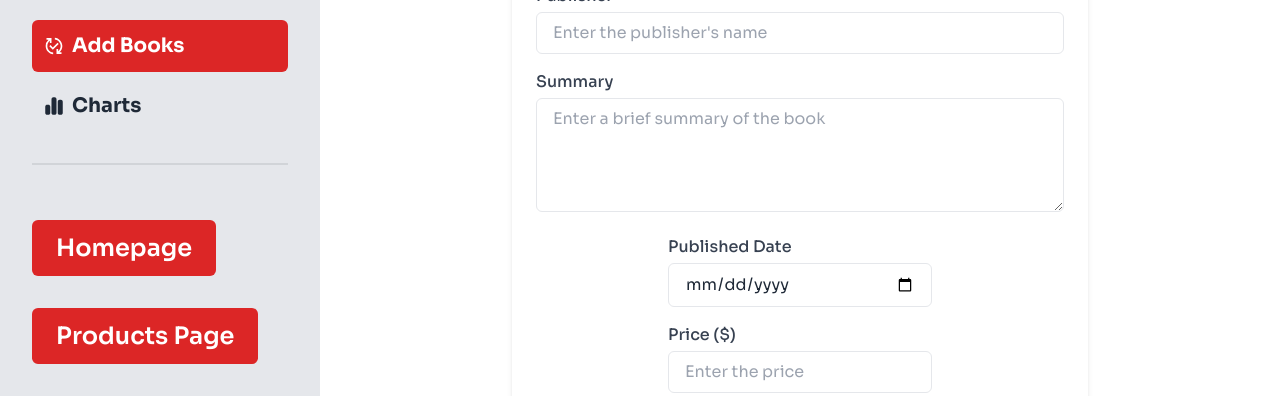
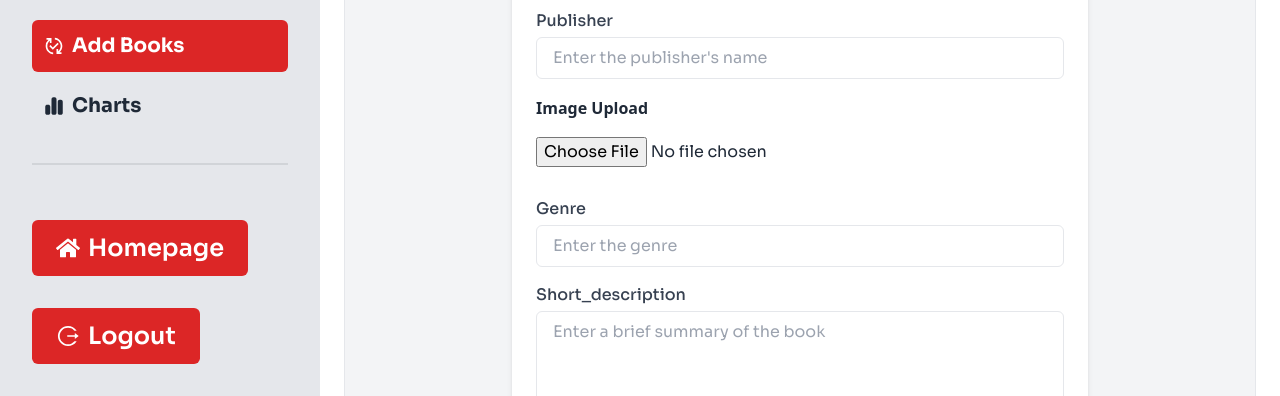
Before and after one commit to Sajjad-Hosan/The-Book-Vault, a React (Vite) app: page /dashboard/addbooks in a window 1280 px wide. Shown: the part 404-800 px from the top of the page. Built offline with nearby package versions, Linux system fonts and the light colour scheme; no server answers.

Commit message:
added books to admin dashbaord

```diff
--- a/src/Dashboard/Dashboard.jsx
+++ b/src/Dashboard/Dashboard.jsx
@@ -8,6 +8,8 @@ import { useDispatch, useSelector } from "react-redux";
 import { useContext, useEffect } from "react";
 import { fetchusers } from "./GetApi/UserSlice";
 import { AuthContext } from "../Providers/AuthProviders";
+import { AiOutlineLogout } from "react-icons/ai";
+
 
 const Dashboard = () => {
   const { logIn, user, loading } = useContext(AuthContext);
@@ -23,7 +25,6 @@ const Dashboard = () => {
 
   // Find email of logged-in user from backend
   const loggedInUser = users.find((u) => u.email === user?.email);
-  console.log(loggedInUser);
 
   return (
     <>
@@ -122,16 +123,16 @@ const Dashboard = () => {
               className="flex gap-2 text-center text-red-600 text-2xl items-center"
               to="/"
             >
-              <button className="mt-6 px-6 py-3 bg-red-600 text-white font-semibold rounded-md hover:bg-red-600 transition">
-                Homepage
+              <button className="mt-6 px-6 py-3 flex items-center gap-2 bg-red-600 text-white font-semibold rounded-md hover:bg-red-600 transition">
+              <FaHome />Homepage
               </button>
             </NavLink>
             <NavLink
               className="flex gap-2 text-center text-red-600 text-2xl items-center"
               to="/"
             >
-              <button className="mt-6 px-6 py-3 bg-red-600 text-white font-semibold rounded-md hover:bg-red-600 transition">
-                Products Page
+              <button className="mt-6 px-6 py-3 bg-red-600 flex items-center gap-2 text-white font-semibold rounded-md hover:bg-red-600 transition">
+              <AiOutlineLogout />Logout
               </button>
             </NavLink>
           </ul>
@@ -205,7 +206,7 @@ const Dashboard = () => {
                 to="/"
               >
                 <button className="mt-6 px-4 py-3 bg-red-600 text-white font-semibold rounded-md hover:bg-red-600 transition">
-                  Products Page
+                  Logout
                 </button>
               </NavLink>
             </ul>
@@ -213,8 +214,8 @@ const Dashboard = () => {
         </div>
 
         {/* Main Content Area */}
-        <div className="flex-1">
-          <Outlet />
+        <div className="flex-1 m-6 rounded-lg border bg-gray-100">
+        <Outlet className=""></Outlet>
         </div>
       </div>
       <ChaportChat></ChaportChat>
--- a/src/Dashboard/GetApi/UserApi.jsx
+++ b/src/Dashboard/GetApi/UserApi.jsx
@@ -1,6 +1,6 @@
 export const getusers = async () => {
     try {
-        const response = await fetch("http://localhost:5000/user");
+        const response = await fetch("https://b9-battle-for-supremacy-server.vercel.app/user");
 
         // Check if the response is OK (status code 200-299)
         if (!response.ok) {
--- a/src/Dashboard/Page/Addbooks.jsx
+++ b/src/Dashboard/Page/Addbooks.jsx
@@ -1,16 +1,98 @@
-import React from "react";
+import axios from "axios";
+import React, { useContext, useState } from "react";
+import { AuthContext } from "../../Providers/AuthProviders";
+import useAxios from "../../Hooks/useAxios";
+import Swal from "sweetalert2";
 
 const Addbooks = () => {
+  const [image, setImage] = useState(null);
+  const [imageUrl, setImageUrl] = useState("");
+  const { user } = useContext(AuthContext);
+  const axiosSecure = useAxios();
+
+  const handleImageUpload = async (e) => {
+    const file = e.target.files[0];
+    setImage(file);
+
+    const formData = new FormData();
+    formData.append("image", file);
+
+    //image upload
+    try {
+      const response = await axios.post(
+        "https://api.imgbb.com/1/upload?key=40e12a0fb8ad7194b0c97ec21a585d32",
+        formData
+      );
+      setImageUrl(response.data.data.url);
+    } catch (error) {
+      console.error("Error uploading image:", error);
+    }
+  };
+
+  //Books added
+  const handleSubmitedBooks = async (e) => {
+    e.preventDefault();
+    const title = e.target.title.value;
+    const publisher = e.target.publisher.value;
+    const short_description = e.target.short_description.value;
+    const author = e.target.author.value;
+    const price = e.target.price.value;
+    const publishing_year = e.target.publishing_year.value;
+    const genre = e.target.genre.value;
+    const email = user?.email;
+    const status = "pending";
+    const rating = 4.5; // Default rating
+    const username = user?.displayName;
+    const userphoto = user?.photoURL;
+
+    // Create book object
+    const newBook = {
+      title,
+      short_description,
+      publisher,
+      cover_pic: imageUrl, // Using uploaded image URL
+      author,
+      price,
+      publishing_year,
+      email,
+      status,
+      username,
+      userphoto,
+      rating,
+      genre,
+    };
+
+    console.log(newBook);
+
+    try {
+      const response = await axiosSecure.post("/addbook", newBook);
+      // If the request was successful, refetch data and show success alert
+      Swal.fire({
+        title: "Added!",
+        text: "Book added successfully.",
+        icon: "success",
+      });
+    } catch (error) {
+      console.error("Error adding book:", error);
+      Swal.fire({
+        icon: "error",
+        title: "Oops!",
+        text: "Can't add this book. It might already be in your cart.",
+      });
+    }
+  };
+
   return (
     <div className="max-w-xl mx-auto p-6 bg-white shadow-md my-8 rounded-lg">
       <h2 className="text-2xl font-semibold mb-6 text-center">Add New Book</h2>
-      <form className="space-y-4">
+      <form onSubmit={handleSubmitedBooks} className="space-y-4">
         {/* Book Name */}
         <div className="w-full md:w-1/2 lg:w-full mx-auto">
           <label className="block text-gray-700 font-medium mb-1">
             Book Name
           </label>
           <input
+            name="title"
             type="text"
             className="w-full px-4 py-2 border rounded-md focus:outline-none focus:ring-2 focus:ring-blue-500"
             placeholder="Enter the book name"
@@ -23,6 +105,7 @@ const Addbooks = () => {
             Writer Name
           </label>
           <input
+            name="author"
             type="text"
             className="w-full px-4 py-2 border rounded-md focus:outline-none focus:ring-2 focus:ring-blue-500"
             placeholder="Enter the writer's name"
@@ -35,18 +118,39 @@ const Addbooks = () => {
             Publisher
           </label>
           <input
+            name="publisher"
             type="text"
             className="w-full px-4 py-2 border rounded-md focus:outline-none focus:ring-2 focus:ring-blue-500"
             placeholder="Enter the publisher's name"
           />
         </div>
-
+        <h6 className="block -mb-3 font-sans text-base antialiased font-semibold leading-relaxed tracking-normal text-blue-gray-900">
+          Image Upload
+        </h6>
+        <div className="relative h-11 w-full min-w-[200px]">
+          <input
+            type="file"
+            accept="image/*"
+            onChange={handleImageUpload}
+            required
+          />
+        </div>
+        <div className="w-full md:w-1/2 lg:w-full mx-auto">
+          <label className="block text-gray-700 font-medium mb-1">Genre</label>
+          <input
+            name="genre"
+            type="text"
+            className="w-full px-4 py-2 border rounded-md focus:outline-none focus:ring-2 focus:ring-blue-500"
+            placeholder="Enter the genre"
+          />
+        </div>
         {/* Summary */}
         <div className="w-full md:w-full lg:w-full mx-auto">
           <label className="block text-gray-700 font-medium mb-1">
-            Summary
+            Short_description
           </label>
           <textarea
+            name="short_description"
             className="w-full px-4 py-2 border rounded-md focus:outline-none focus:ring-2 focus:ring-blue-500"
             rows="4"
             placeholder="Enter a brief summary of the book"
@@ -59,6 +163,7 @@ const Addbooks = () => {
             Published Date
           </label>
           <input
+            name="publishing_year"
             type="date"
             className="w-full px-4 py-2 border rounded-md focus:outline-none focus:ring-2 focus:ring-blue-500"
           />
@@ -70,6 +175,7 @@ const Addbooks = () => {
             Price ($)
           </label>
           <input
+            name="price"
             type="number"
             className="w-full px-4 py-2 border rounded-md focus:outline-none focus:ring-2 focus:ring-blue-500"
             placeholder="Enter the price"
@@ -79,7 +185,7 @@ const Addbooks = () => {
         {/* Submit Button */}
         <div className="text-right w-full">
           <button
-            type="button"
+            type="submit"
             className="px-6 py-2 bg-red-600 text-white font-semibold rounded-md hover:bg-blue-700 focus:outline-none focus:ring-2 focus:ring-blue-500"
           >
             Add Book
--- a/src/Dashboard/Page/Order.jsx
+++ b/src/Dashboard/Page/Order.jsx
@@ -8,8 +8,8 @@ import Cancel from "./orderpages/cancel";
 
 const Order = () => {
   return (
-    <div className="">
-      <Tabs className="text-1">
+    <div className="rounded-lg">
+      <Tabs className="text-1 p-4">
         <TabList className="text-black font-bold bg-gray-300 p-2">
           <Tab selectedClassName="bg-red-600 rounded text-white">
             New Orders
@@ -25,7 +25,7 @@ const Order = () => {
           </Tab>
         </TabList>
 
-        <TabPanel>
+        <TabPanel className="p-2">
           <Neworders></Neworders>
         </TabPanel>
         <TabPanel>
--- a/src/Dashboard/Page/orderpages/Cancel.jsx
+++ b/src/Dashboard/Page/orderpages/Cancel.jsx
@@ -5,7 +5,7 @@ const Cancel = () => {
     <div>
       <table className="min-w-full text-left table-auto hidden lg:block">
         <thead>
-          <tr className="border-b">
+          <tr className="border-b bg-gray-200">
             <th className="px-4 py-2">Order ID</th>
             <th className="px-4 py-2">Customer Name</th>
             <th className="px-4 py-2">Order Date</th>
--- a/src/Dashboard/Page/orderpages/Delevary.jsx
+++ b/src/Dashboard/Page/orderpages/Delevary.jsx
@@ -5,7 +5,7 @@ const Delevary = () => {
     <div>
       <table className="min-w-full text-left table-auto hidden lg:block">
         <thead>
-          <tr className="border-b">
+          <tr className="border-b bg-gray-200">
             <th className="px-4 py-2">Order ID</th>
             <th className="px-4 py-2">Customer Name</th>
             <th className="px-4 py-2">Order Date</th>
--- a/src/Dashboard/Page/orderpages/Totalorders.jsx
+++ b/src/Dashboard/Page/orderpages/Totalorders.jsx
@@ -5,7 +5,7 @@ const Totalorders = () => {
       <div>
       <table className="min-w-full text-left table-auto hidden lg:block">
         <thead>
-          <tr className="border-b">
+          <tr className="border-b bg-gray-200">
             <th className="px-4 py-2">Order ID</th>
             <th className="px-4 py-2">Customer Name</th>
             <th className="px-4 py-2">Order Date</th>
--- a/src/Dashboard/PrivatRoute/Privatrout.jsx
+++ b/src/Dashboard/PrivatRoute/Privatrout.jsx
@@ -16,11 +16,13 @@ const Privatrout = ({ children }) => {
     }, [dispatch]);
 
     const adminUser = users.find((u) => u.email === user?.email);
+    console.log(adminUser);
 
     if (adminUser?.role === "admin") {
       return children;
-    } else {
-      return <Navigate to="/" state={{ from: location }} />;
+    }
+    else {
+      return <><Div>This page not Found</Div></>;
     }
   };
 
```
Also changed, not shown: src/Dashboard/Page/Booklist.jsx (+29 -39 lines), 1 other file (tests, documents, lock files or other folders).
